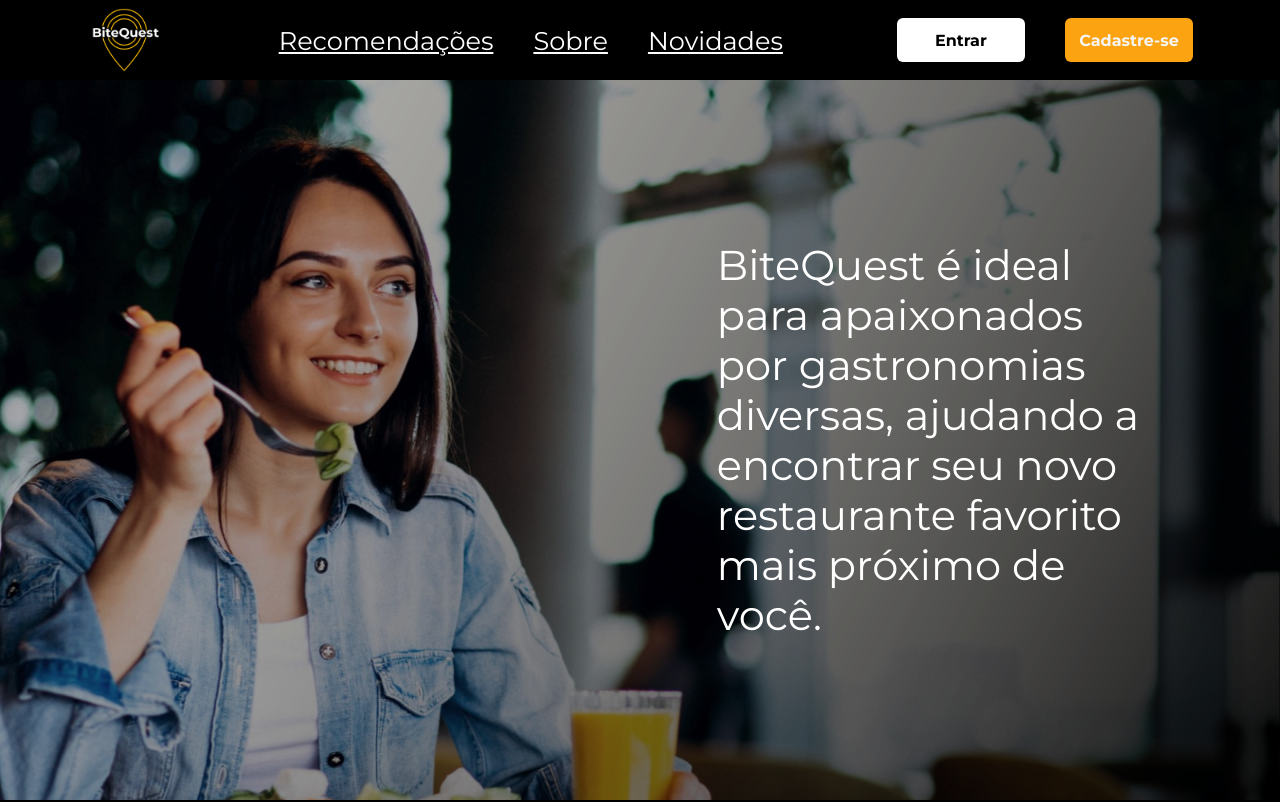
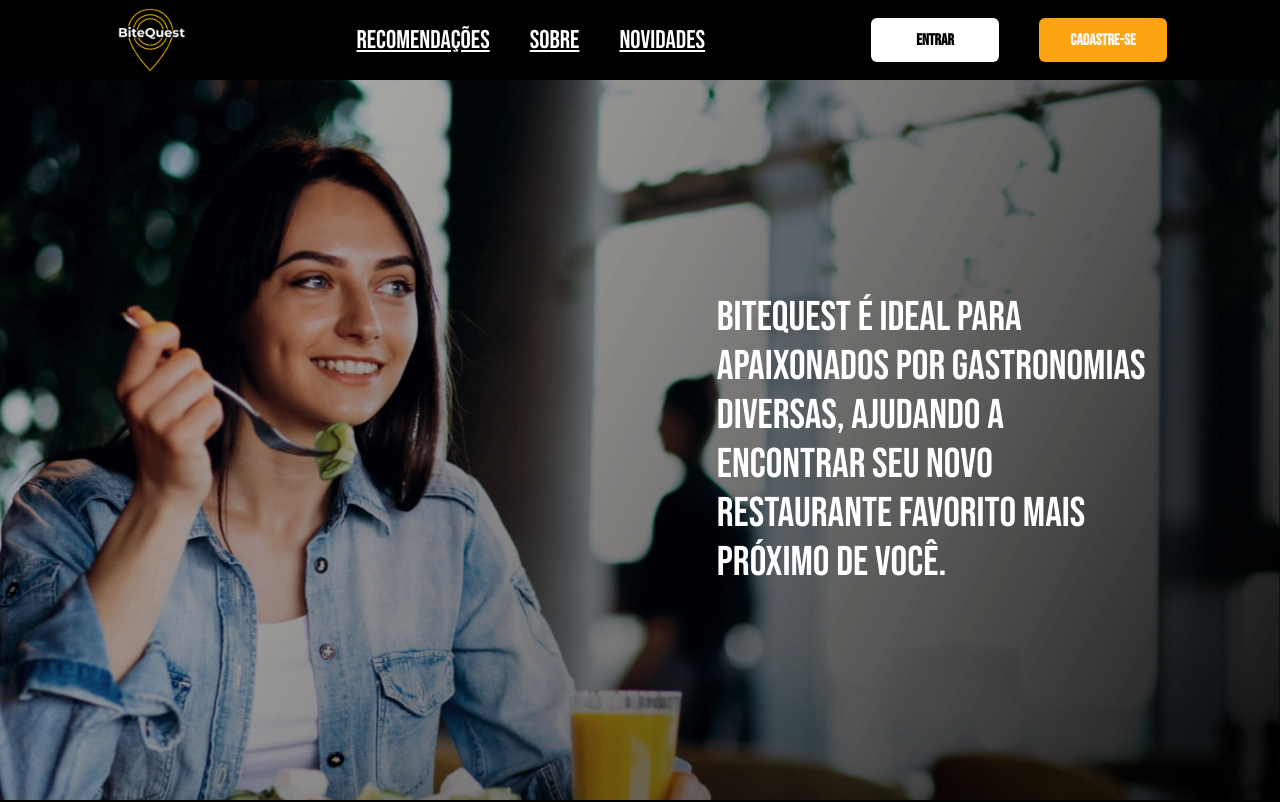
Before and after one commit to Projeto-Grupo-06/bite-quest-web-application, a React (Vite) app in the folder bite-quest/: page / in a window 1280 px wide. Shown: the top 802 px of the page. Built offline with nearby package versions, Linux system fonts and the light colour scheme.

Commit message:
alteração na font e telas de cadastro

```diff
--- a/bite-quest/src/App.jsx
+++ b/bite-quest/src/App.jsx
@@ -16,9 +16,9 @@ function App() {
 
         <Routes>
 
-          <Route path ="/"  element={<HomePage />}/>
-          <Route path="/Cadastro"  element={<Cadastro />}/>
-          <Route path="/Login"  element={<Login />}/>
+          <Route path="/" element={<HomePage />} />
+          <Route path="/Cadastro" element={<Cadastro />} />
+          <Route path="/Login" element={<Login />} />
 
         </Routes>
 
--- a/bite-quest/src/components/Form/Input/styles.js
+++ b/bite-quest/src/components/Form/Input/styles.js
@@ -16,6 +16,7 @@ margin-top: 20px;
 
 export const Labelform = styled.label`
 color: white;
+font-family: 'Montserrat', sans-serif;
 /**font-size: 1.3rem;**/
 
 font-size: 14px;
--- a/bite-quest/src/pages/Cadastro/styles.js
+++ b/bite-quest/src/pages/Cadastro/styles.js
@@ -78,6 +78,7 @@ color: #0090C3;
 font-size: 12px;
 font-weight: bold;
 margin-left:10px ;
+font-family: 'Montserrat', sans-serif;
 
   &:hover {
     text-decoration: underline;
--- a/bite-quest/src/pages/HomePage/HomePage.jsx
+++ b/bite-quest/src/pages/HomePage/HomePage.jsx
@@ -6,7 +6,7 @@ import ButtonForm from "../../components/Form/buttons/ButtonForm/ButtonForm"
 
 function HomePage() {
 
-   const navigate = useNavigate();
+  const navigate = useNavigate();
 
   return (
     <>
--- a/bite-quest/src/pages/Login/styles.js
+++ b/bite-quest/src/pages/Login/styles.js
@@ -96,6 +96,7 @@ color: #0090C3;
 font-size: 12px;
 font-weight: bold;
 margin-left:10px ;
+font-family: 'Montserrat', sans-serif;
 
   &:hover {
     text-decoration: underline;
--- a/bite-quest/src/styles/global.js
+++ b/bite-quest/src/styles/global.js
@@ -8,9 +8,9 @@ const GlobalStyles = createGlobalStyle`
     -webkit-tap-highlight-color: rgba(0,0,0,0);
 
 
-    /**font-family: 'Bebas Neue', sans-serif;  **/
+    font-family: 'Bebas Neue', sans-serif;
 
-    font-family: 'Montserrat', sans-serif;
+
 
 
     text-decoration: none;
```
